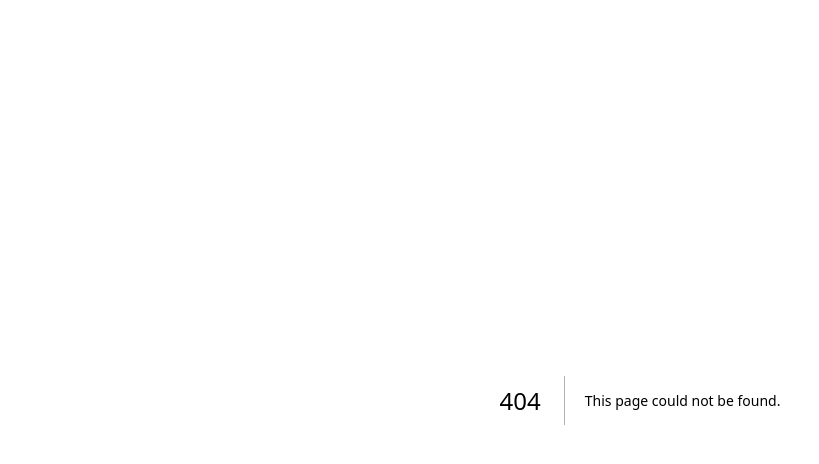
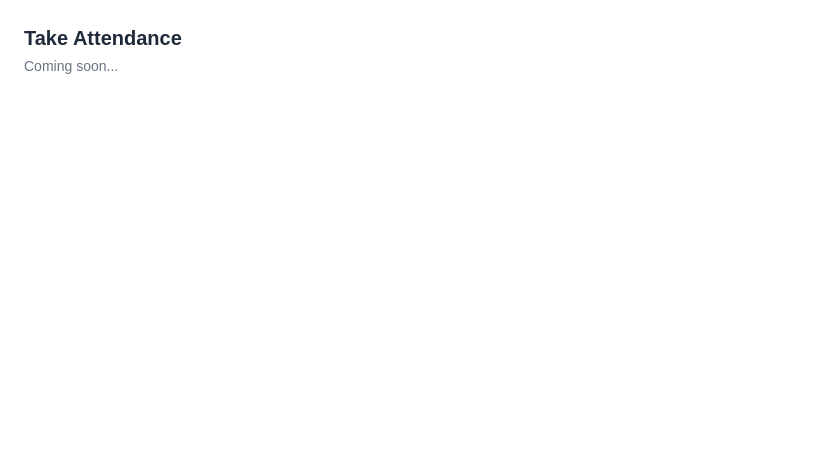
Before and after one commit to Nifemi101/Scholol-Management-, a Next.js app: page /teacher/attendance in a window 1280 px wide. Before the commit this address had no page. Shown: the top 464 px of the page, without its empty margins (0-819 px from the left). Built offline with nearby package versions, Linux system fonts and the light colour scheme.

Commit message:
extra features

```diff
--- /dev/null
+++ b/src/app/(dashboard)/teacher/attendance/page.tsx
@@ -0,0 +1,8 @@
+export default function TeacherAttendancePage() {
+  return (
+    <div className="p-6">
+      <h1 className="text-xl font-bold text-gray-800">Take Attendance</h1>
+      <p className="text-gray-500 text-sm mt-1">Coming soon...</p>
+    </div>
+  )
+}
--- /dev/null
+++ b/src/app/(dashboard)/teacher/results/page.tsx
@@ -0,0 +1,8 @@
+export default function TeacherResultsPage() {
+  return (
+    <div className="p-6">
+      <h1 className="text-xl font-bold text-gray-800">Enter Results</h1>
+      <p className="text-gray-500 text-sm mt-1">Coming soon...</p>
+    </div>
+  )
+}
```
